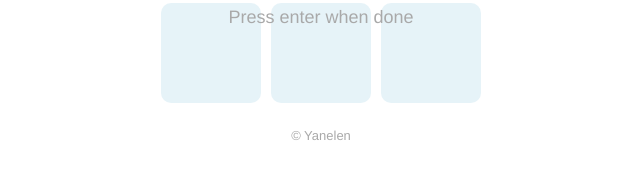
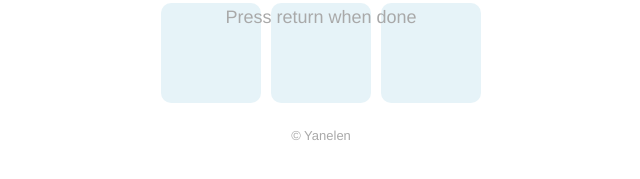
Before and after one commit to yanelen/yanelen.github.io, a plain HTML site: page index.html in a window 1280 px wide. Shown: the part 263-442 px from the top of the page, 319-959 px from the left. Drawn offline with nearby package versions, Linux system fonts and the light colour scheme; a web font is replaced by a local one.

Commit message:
added 'Press return when done

```diff
--- a/index.html
+++ b/index.html
@@ -52,7 +52,7 @@
         </div>
         <input id="player-input" type="text" autofocus="true" maxlength="10">
         <div>
-          Press enter when done
+          Press return when done
         </div>
       </div>
     </div>
```
